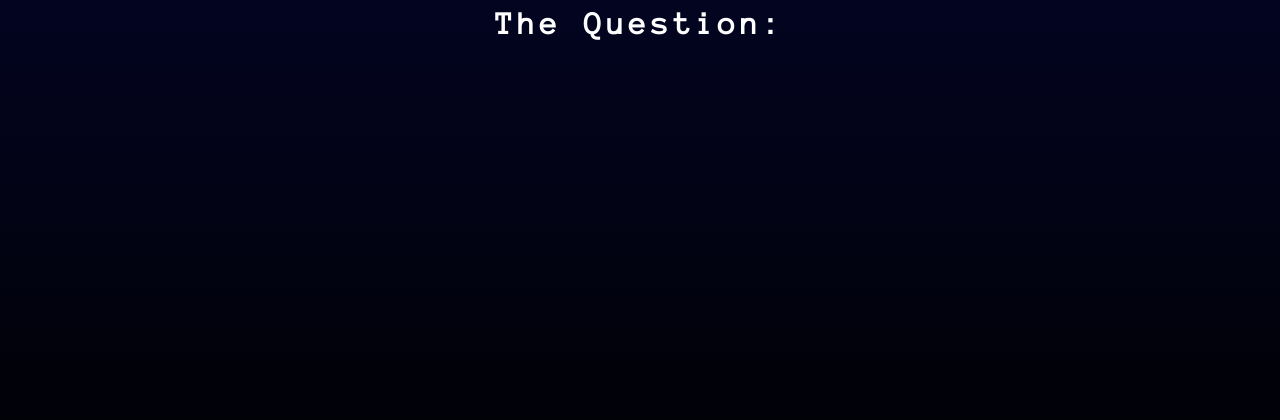
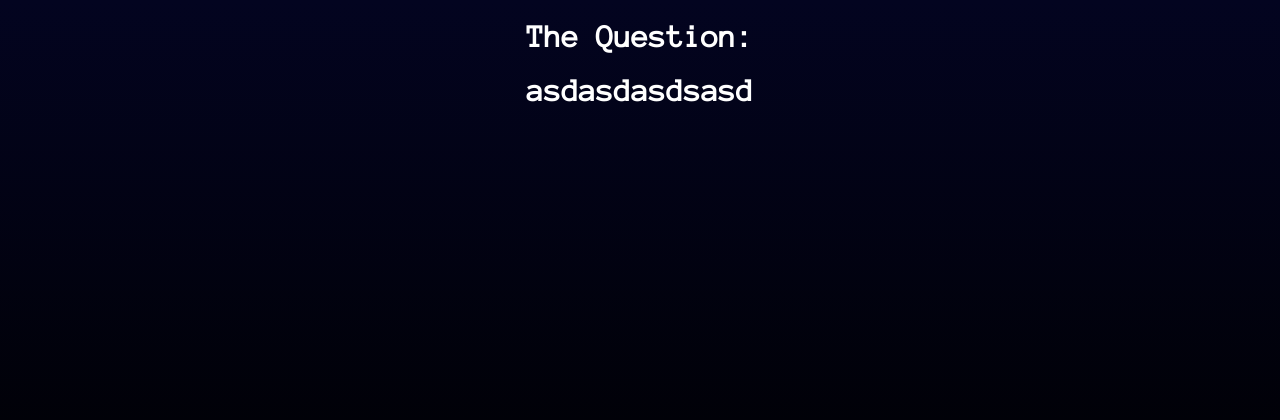
Before and after one commit to BalazsGyulai/Gorog, a PHP site: page /student.php in a window 1280 px wide. Shown: the top 420 px of the page. Run offline with PHP 8.4, Linux system fonts and the light colour scheme.

Commit message:
Update student.php

```diff
--- a/student.php
+++ b/student.php
@@ -6,11 +6,9 @@
     <meta name="viewport" content="width=device-width, initial-scale=1.0">
     <title>Student</title>
     <link rel="stylesheet" href="student.css">
-    <link rel="stylesheet" href="student-background.css">
-    <script src="script.js"></script>
 </head>
-    <h1 id="typewriter">The Question:</h1>
-    <h1 id="question">&nbsp;</h1>
+    <h1 class="typewriter">The Question:</h1>
+    <h1 class="typewriter" id="question">asdasdasdsasd</h1>
 <div class="buttons">
     <div id="block">
         <div class="yes">
```
